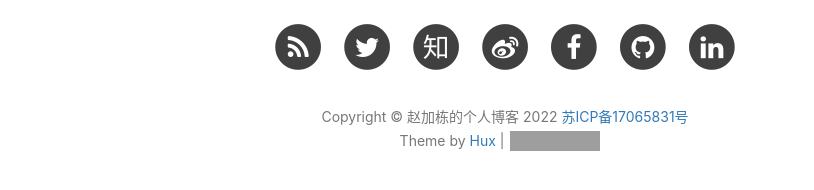
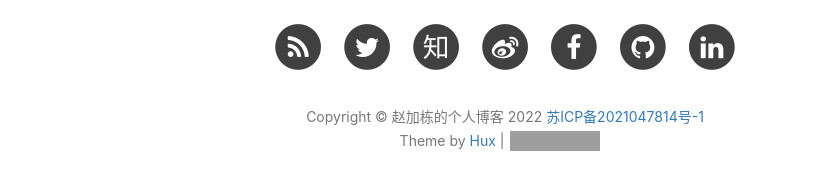
Before and after one commit to zd200572/zd200572.github.io, a Jekyll site: the page built from index.html, in a window 1280 px wide and 900 px high, scrolled down 2277 px. Shown: the part 656-846 px from the top of the window, without its empty margins (135-949 px from the left). Built offline with Jekyll 4.4.1, drawn with Linux system fonts in a browser that asks for light colours; nearby versions of some CDN libraries; the list of posts is cut into pages by our own code; comment, search, counter and statistics services are not loaded; grey boxes are pictures that could not be loaded.

Commit message:
Update footer.html

```diff
--- a/_includes/footer.html
+++ b/_includes/footer.html
@@ -81,7 +81,7 @@
                 </ul>
                 <p class="copyright text-muted">
                     Copyright &copy; {{ site.title }} {{ site.time | date: '%Y' }}
-                    <a href="http://www.beian.miit.gov.cn/%20">苏ICP备17065831号</a>
+                    <a href="http://www.beian.miit.gov.cn/">苏ICP备2021047814号-1</a>
                     <br>
                     Theme by <a href="http://huangxuan.me">Hux</a> |
                     <iframe
```
